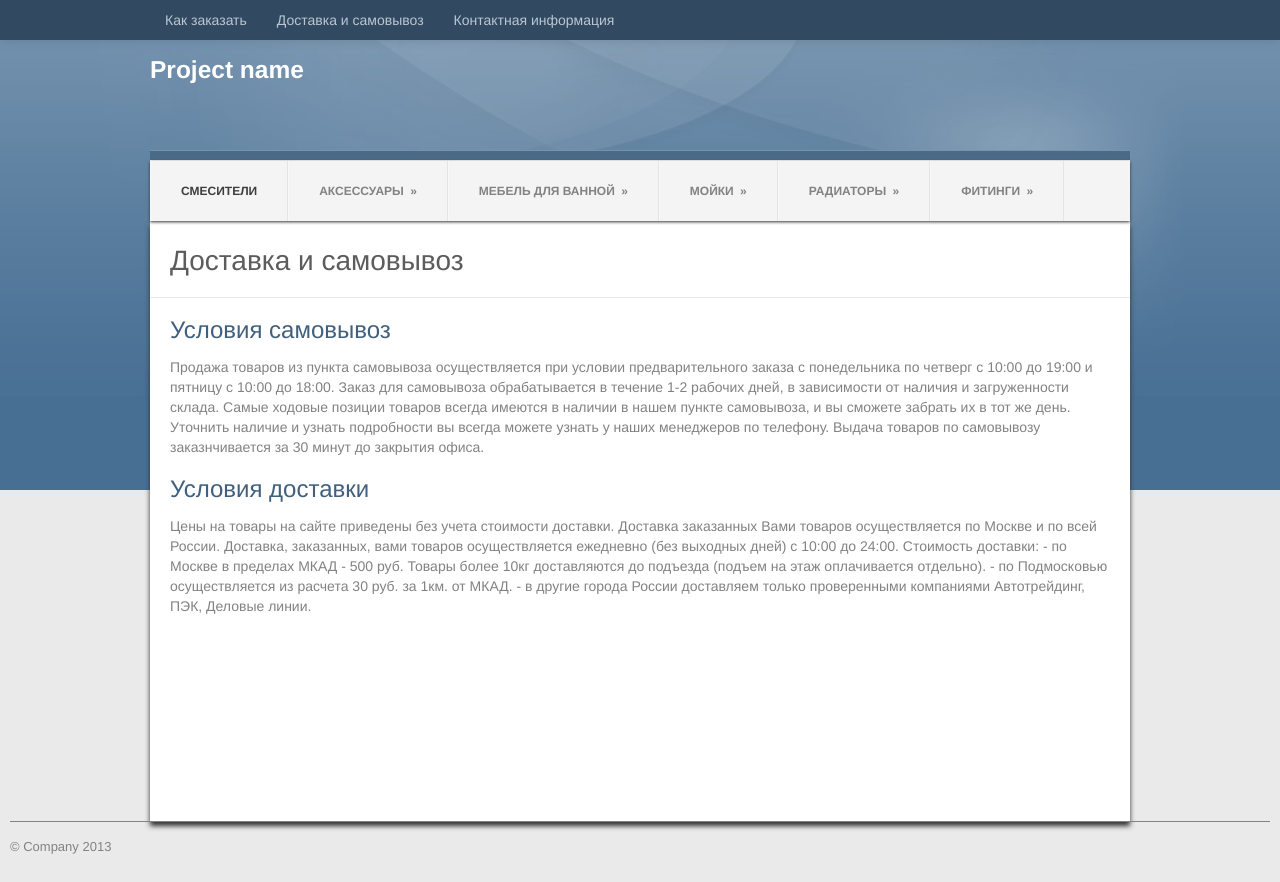
After one commit to catyshka/vitas, a Django app: template templates/template_4.html in a window 1280 px wide. The commit adds this page. Run offline with Django 3.2, Linux system fonts and the light colour scheme; the template is opened without the code that fills it, so the values that code supplies are empty; some libraries are stand-ins or nearby versions.

Commit message:
templates added

```diff
--- a/settings.py
+++ b/settings.py
@@ -120,8 +120,10 @@ TEMPLATE_DIRS = (
 )
 
 CMS_TEMPLATES = (
-    ('template_1.html', 'Template One'),
-    ('template_2.html', 'Template Two'),
+    ('template_1.html', 'Main'),
+    ('template_2.html', 'Catalog'),
+    ('template_3.html', 'Plain Page'),
+    ('template_4.html', 'Plain Page2'),
 )
 
 LANGUAGES = [
--- a/static/css/styles.css
+++ b/static/css/styles.css
@@ -25,6 +25,10 @@ body {
 }
 .main-container {
 	background-color: #fff;
+	-webkit-box-shadow: 0 5px 5px #333;
+    -moz-box-shadow: 0 5px 5px #333;
+    box-shadow: 0 5px 5px #333;
+    min-height: 600px;
 }
 .baseplate {
 	background-position: center 0;
@@ -37,11 +41,6 @@ body {
 }
 .top-container {
 	margin-top: -450px;
-}
-.main-container {
-	-webkit-box-shadow: 0 5px 5px #333;
-     -moz-box-shadow: 0 5px 5px #333;
-          box-shadow: 0 5px 5px #333;
 }
 .muted {
     color: #fff;
@@ -240,11 +239,27 @@ body {
     color: #BAC6D1;
     background-color: #fff;
 }
+.header-wrapper {
+	border-bottom-style: solid;
+    border-bottom-width: 1px;
+    margin-bottom: 20px;
+    border-color: #E9E9E9;
+}
 .header2 {
 	font-size: 28px;
 	color: #5C5C5C;
-	border-bottom: 1px solid #FFFFFF;
     padding: 30px 20px 26px;
+}
+.header3 {
+	font-size: 24px;
+	border-color: #E9E9E9;
+    color: #41607D;
+    font-weight: lighter;
+    line-height: 1;
+    margin-bottom: 15px;
+}
+.content-wrapper {
+	padding: 0 20px 10px 20px;
 }
 .catalog {
 	padding: 0 10px;
--- /dev/null
+++ b/templates/template_4.html
@@ -0,0 +1,43 @@
+{% extends "base.html" %}
+{% load cms_tags %}
+
+{% block base_content %}
+	<div class="container main-container">
+		<div class='header-wrapper'>
+	 		<div class='header2'>
+	  			Доставка и самовывоз
+	  		</div>
+  		</div>
+  		<div class='content-wrapper'>
+  		<div class='header3'>
+	  			Условия самовывоз
+	  	</div>
+Продажа товаров из пункта самовывоза осуществляется при условии предварительного заказа с понедельника по четверг с 10:00 до 19:00 и пятницу с 10:00 до 18:00.
+
+Заказ для самовывоза обрабатывается в течение 1-2 рабочих дней, в зависимости от наличия и загруженности склада.
+
+Самые ходовые позиции товаров всегда имеются в наличии в нашем пункте самовывоза, и вы сможете забрать их в тот же день. Уточнить наличие и узнать подробности вы всегда можете узнать у наших менеджеров по телефону.
+
+Выдача товаров по самовывозу заказнчивается за 30 минут до закрытия офиса.
+<br/><br/>
+		<div class='header3'>
+	  			Условия доставки
+	  	</div>
+	  	Цены на товары на сайте приведены без учета стоимости доставки.
+
+Доставка заказанных Вами товаров осуществляется по Москве и по всей России.
+
+Доставка, заказанных, вами товаров осуществляется ежедневно (без выходных дней) с 10:00 до 24:00.
+
+Стоимость доставки:
+
+- по Москве в пределах МКАД - 500 руб. Товары более 10кг доставляются до подъезда (подъем на этаж оплачивается отдельно).
+
+- по Подмосковью осуществляется из расчета 30 руб. за 1км. от МКАД.
+
+- в другие города России доставляем только проверенными компаниями Автотрейдинг, ПЭК, Деловые линии.
+
+
+		</div>
+	</div>
+{% endblock %}
```
Also changed, not shown: templates/template_3.html (added, +23 -0 lines), static/images/smesitel-frap-f1001.jpg (added).
